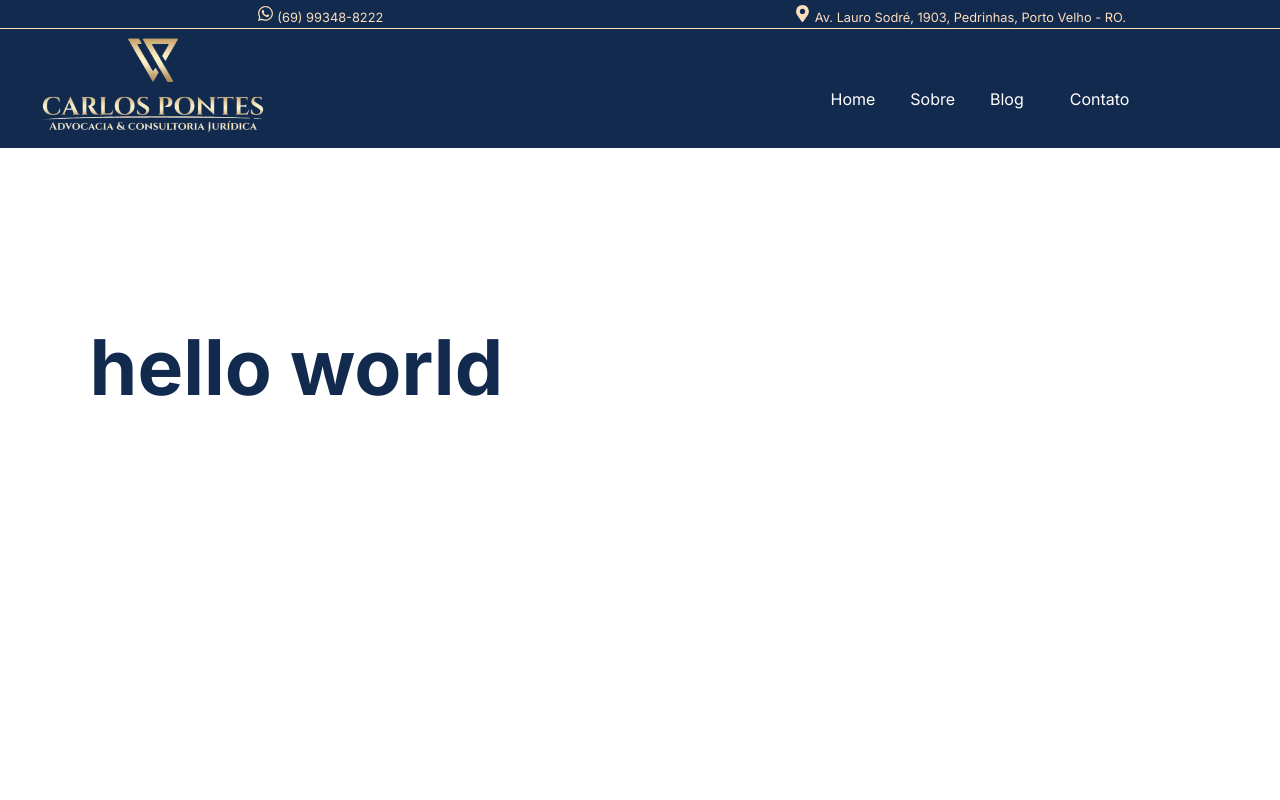
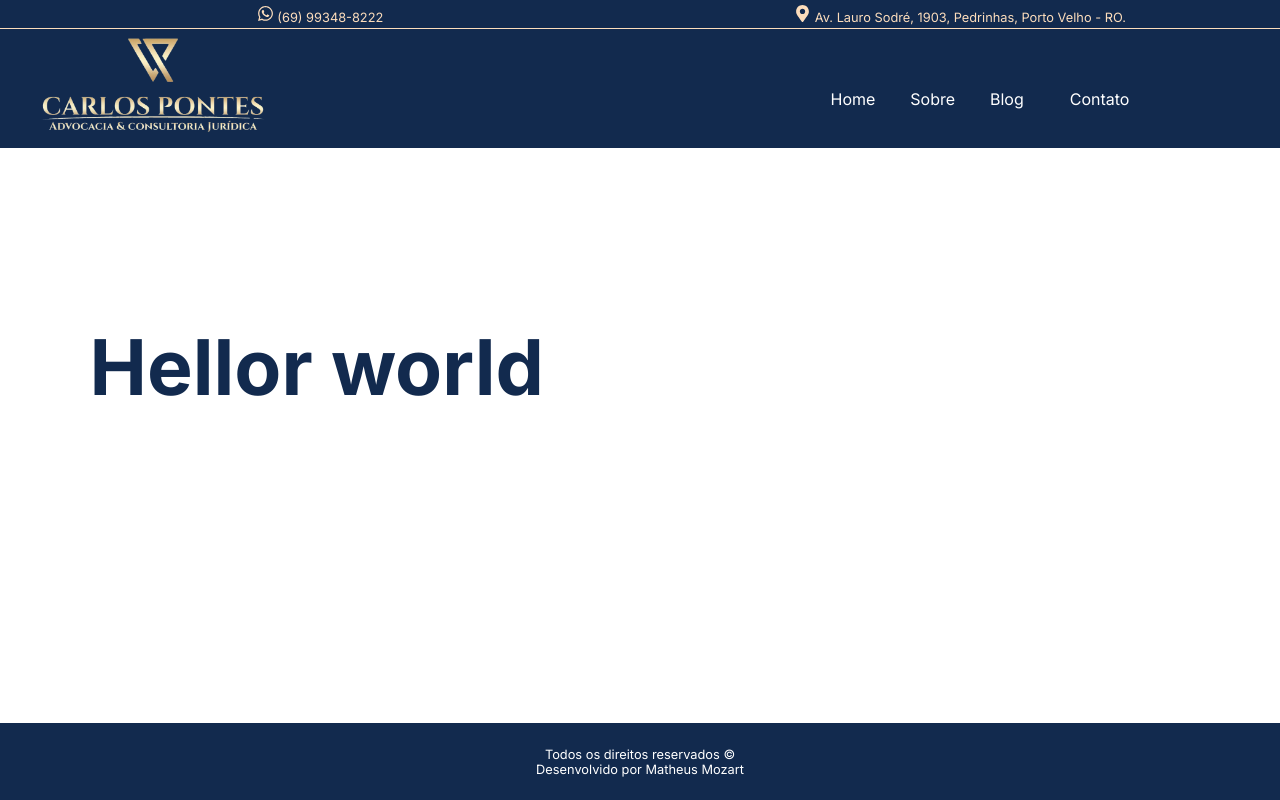
Before and after one commit to Mtmozart/carlos-site-advogado, a Next.js app: page / in a window 1280 px wide. Built offline with nearby package versions, Linux system fonts and the light colour scheme.

Commit message:
correções globais e footer

```diff
--- a/src/app/layout.tsx
+++ b/src/app/layout.tsx
@@ -1,6 +1,9 @@
+// app/layout.tsx
 import type { Metadata } from 'next';
 import { Inter } from 'next/font/google';
-import '../styles/global.styles.scss';
+import { Header } from '@/components/header/header';
+import { Footer } from '@/components/footer/footer';
+import '../styles/global.scss';
 
 const inter = Inter({ subsets: ['latin'] });
 
@@ -17,7 +20,11 @@ export default function RootLayout({
 }>) {
   return (
     <html lang="pt-br">
-      <body className={inter.className}>{children}</body>
+      <body className={inter.className}>
+        <Header />
+        <main>{children}</main>
+        <Footer />
+      </body>
     </html>
   );
 }
--- a/src/app/page.tsx
+++ b/src/app/page.tsx
@@ -1,12 +1,9 @@
-import { Header } from '@/components/header/header';
+import { Cover } from '@/components/cover/cover';
 
 export default function Home() {
   return (
     <>
-      <Header />
-      <main>
-        <h1>hello world</h1>
-      </main>
+      <Cover />
     </>
   );
 }
--- /dev/null
+++ b/src/components/cover/cover.tsx
@@ -0,0 +1,3 @@
+export const Cover = () => {
+  return <h1>Hellor world</h1>;
+};
--- /dev/null
+++ b/src/components/footer/footer.module.scss
@@ -0,0 +1,20 @@
+@import '../../styles/variables.scss';
+
+.footer__container {
+  width: 100%;
+  display: flex;
+  height: 8px;
+  background-color: $primary-color;
+  justify-content: center;
+  align-items: center;
+  flex-direction: column;
+  color: $white;
+  font-size: $font-size-xsmall;
+  box-sizing: border-box;
+}
+
+.footer__container div span {
+  margin: 0;
+  padding: 0;
+  border: 1px solid #000000;
+}
--- /dev/null
+++ b/src/components/footer/footer.tsx
@@ -0,0 +1,9 @@
+import styles from './footer.module.scss';
+export const Footer = () => {
+  return (
+    <footer className={styles.footer__container}>
+      <div>Todos os direitos reservados &copy;</div>
+      <span>Desenvolvido por Matheus Mozart</span>
+    </footer>
+  );
+};
--- a/src/components/header/header.module.scss
+++ b/src/components/header/header.module.scss
@@ -4,6 +4,7 @@
   padding: 0;
   width: 100%;
   height: 180px;
+  box-sizing: border-box
 }
 
 .section__header__navigation{
--- a/src/styles/global.styles.scss
+++ b/src/styles/global.scss
@@ -1,13 +1,21 @@
 // styles/globals.scss
 @import './variables';
+
+html, body {
+  height: 100%;
+  margin: 0;
+  padding: 0;
+  width: 100%;
+}
 
 body {
   font-family: $font-family-default;
   font-size: $font-size-medium;
-  margin: 0;
-  padding: 0;
   background-color: $white;
   color: $primary-color;
+  display: flex;
+  flex-direction: column;
+  min-height: 100vh;
 }
 
 header {
@@ -18,6 +26,7 @@ header {
 }
 
 main {
+  flex: 1;
   padding: $spacing-medium;
   margin: $spacing-large;
 }
```
